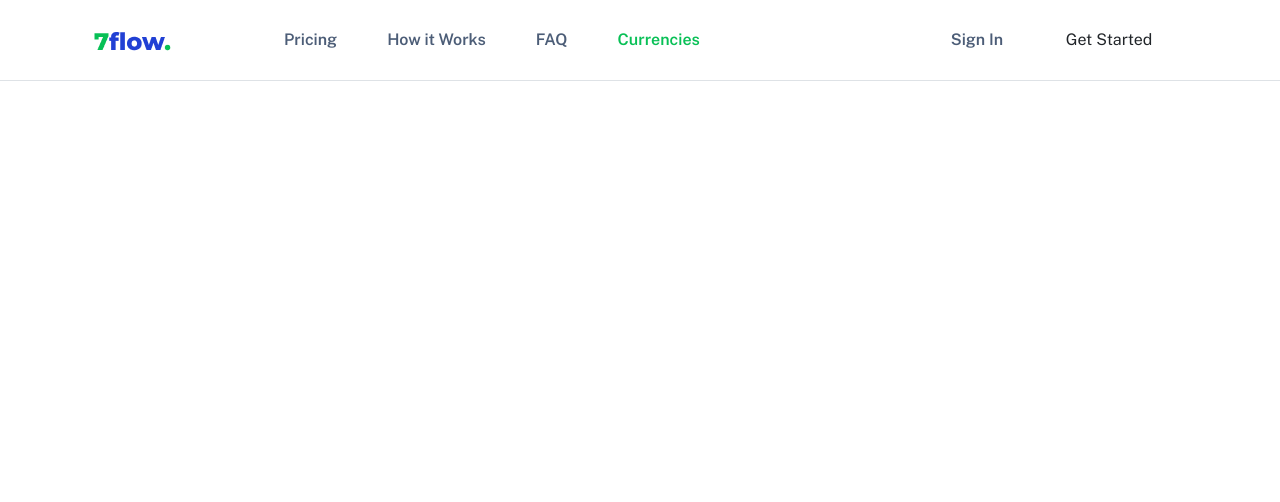
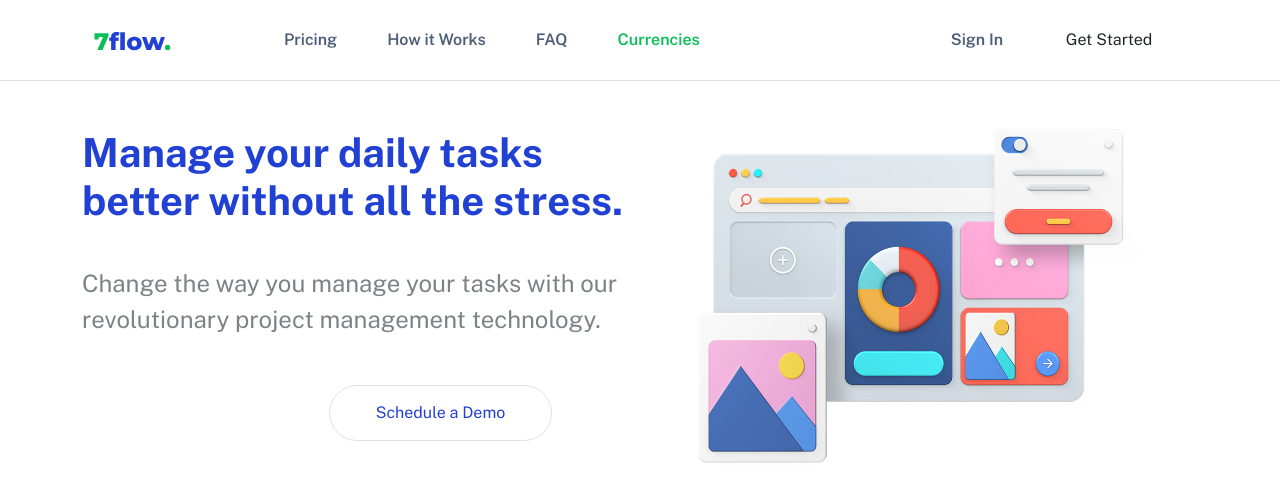
Before and after one commit to MrAghaei/7host-interveiw-task, a Next.js app: page / in a window 1280 px wide. Shown: the top 502 px of the page. Built offline with nearby package versions, Linux system fonts and the light colour scheme.

Commit message:
[#3-IMPLEMENT] add hero section (#5)

```diff
--- a/src/(Components)/Header/Header.tsx
+++ b/src/(Components)/Header/Header.tsx
@@ -11,7 +11,7 @@ function Header() {
           </div>
 
           {/* Navigation Links (center) */}
-          <div className="col d-flex gap-4">
+          <div className="d-flex gap-4">
             <button className="btn text-custom-light-text1 fw-semibold">
               Pricing
             </button>
--- /dev/null
+++ b/src/(Components)/Hero/Hero.module.scss
@@ -0,0 +1,13 @@
+.btnSizingSecondary {
+  border-radius: 32px;
+  padding: 16px 32px;
+  width: 223px;
+  height: 56px;
+  display: inline-flex;
+  align-items: center;
+  justify-content: center;
+}
+.heroTextSectionSizing {
+  width: 576px;
+  height: 380px;
+}
--- /dev/null
+++ b/src/(Components)/Hero/Hero.tsx
@@ -0,0 +1,34 @@
+import Image from "next/image";
+import style from "./Hero.module.scss";
+function Hero() {
+  return (
+    <div className="container d-flex py-custom-12 gap-custom-18">
+      <div
+        className={`d-flex flex-column gap-custom-8 ${style.heroTextSectionSizing}`}
+      >
+        <h1 className="text-custom-primary fw-bolder fs-custom-12">
+          Manage your daily tasks better without all the stress.
+        </h1>
+        <p className="text-custom-light-text2 fs-4">
+          Change the way you manage your tasks with our revolutionary project
+          management technology.
+        </p>
+        <div className="d-flex gap-4">
+          <button
+            className={`btn btn-custom-secondary text-white ${style.btnSizingSecondary}`}
+          >
+            Get started
+          </button>
+          <button
+            className={`btn border border-custom-border text-custom-primary ${style.btnSizingSecondary}`}
+          >
+            Schedule a Demo
+          </button>
+        </div>
+      </div>
+      <Image src={"/hero.png"} alt={"hero"} width={500} height={400} />
+    </div>
+  );
+}
+
+export default Hero;
--- a/src/app/globals.scss
+++ b/src/app/globals.scss
@@ -24,6 +24,9 @@ $custom-colors: (
 );
 $custom-spacers: (
   custom-3: 12px,
+  custom-8: 32px,
+  custom-12: 48px,
+  custom-18: 72px,
   custom-25: 100px,
 );
 
--- a/src/app/page.tsx
+++ b/src/app/page.tsx
@@ -1,9 +1,11 @@
 import Header from "@/(Components)/Header/Header";
+import Hero from "@/(Components)/Hero/Hero";
 
 export default function Home() {
   return (
     <>
       <Header />
+      <Hero />
     </>
   );
 }
```
Also changed, not shown: src/(Components)/Header.tsx (deleted, +0 -42 lines), public/hero.png (added).
